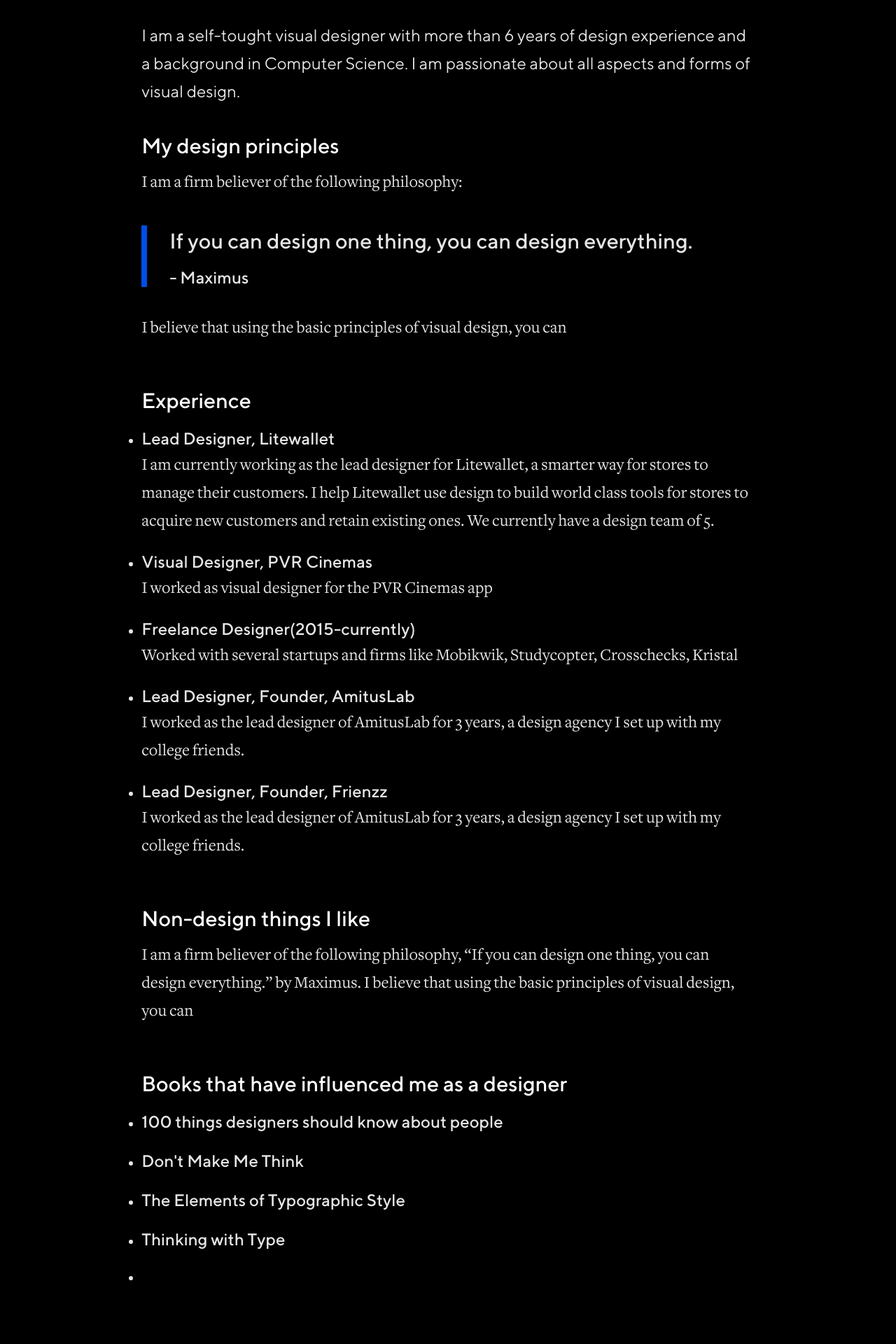
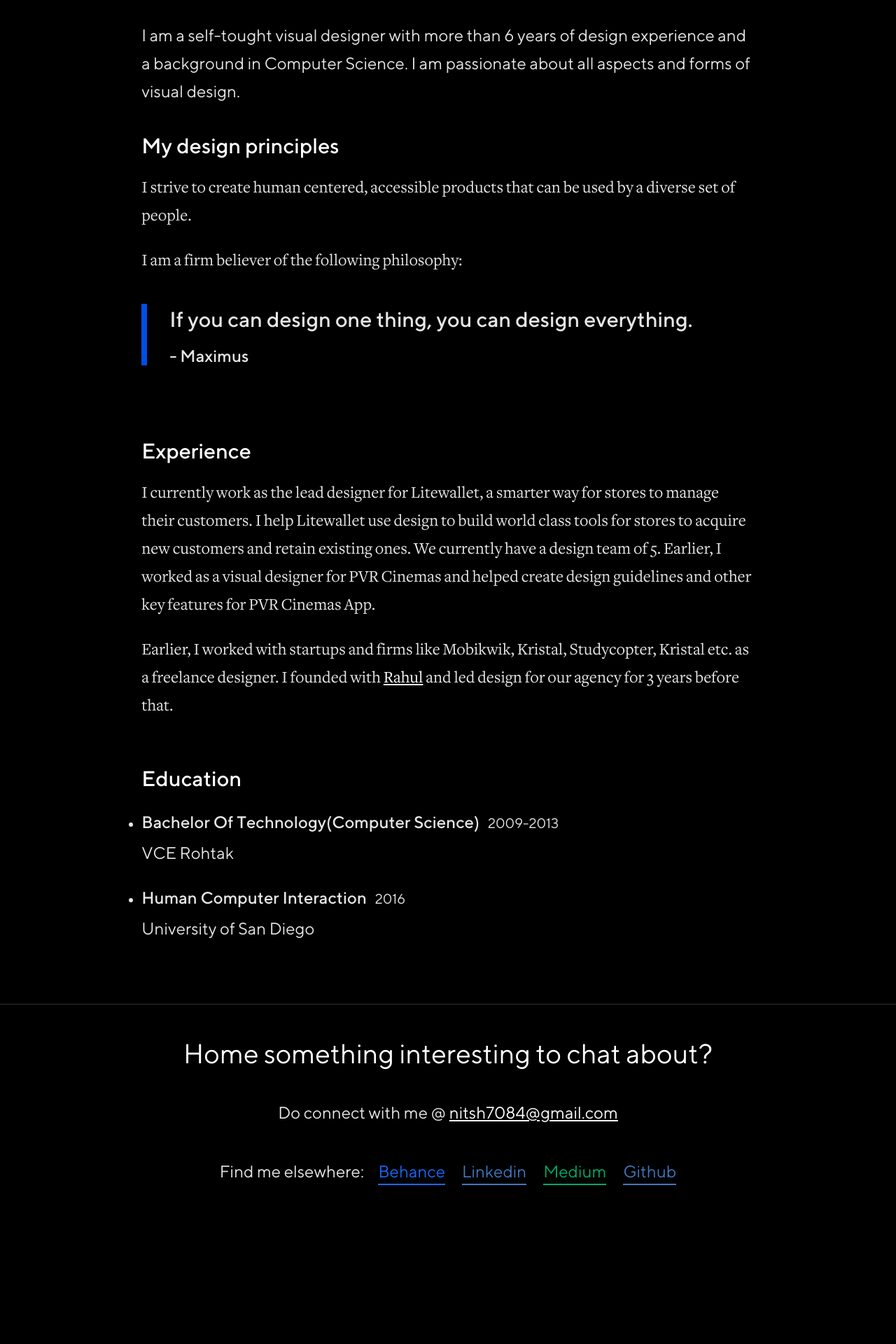
Before and after one commit to thenitish23121991/thenitish23121991.github.io, a PHP site: page /about.html in a window 1280 px wide. Shown: the part 505-2425 px from the top of the page at 70% size. Run offline with PHP 8.4, Linux system fonts and the light colour scheme; some libraries are stand-ins or nearby versions.

Commit message:
changed about page

```diff
--- a/about.html
+++ b/about.html
@@ -88,6 +88,15 @@ Hi, I am Nitish. I design things and watch cricket. Nice to meet you.
 My design principles
 </div>
 
+
+<div class="about_body">
+
+I strive to create human centered, accessible products that can be used by a diverse set of people.
+</div>
+
+
+
+
 <div class="about_body">
 
 I am a firm believer of the following philosophy:
@@ -168,7 +177,6 @@ I am a firm believer of the following philosophy:
 
 
 <div class="about_body no_padding">
- I believe that using the basic principles of visual design, you can
 </div>
 
 
@@ -183,26 +191,76 @@ Experience
 
 <div class="about_body">
 
+I currently work as the lead designer for Litewallet, a smarter way for stores to manage their customers. I help Litewallet use design to build world class tools for stores to acquire new customers and retain existing ones. We currently have a design team of 5. Earlier, I worked as a visual designer for PVR Cinemas and helped create design guidelines and other key features for PVR Cinemas App.
+
+</div>
+
+<div class="about_body">
+
+Earlier, I worked with startups and firms like Mobikwik, Kristal, Studycopter, Kristal etc. as a freelance designer. I founded with <a target="_blank" href="https://twitter.com/imindominus">Rahul</a> and led design for our agency for 3 years before that.
+
+</div>
+
+</div>
+
+
+
+
+<div class="about_section">
+<div class="about_title">
+
+Education
+</div>
+
+<div class="about_body">
+
+
 <ul>
 
-<li><div class="list_title">Lead Designer, Litewallet</div><div class="list_body">I am currently working as the lead designer for Litewallet, a smarter way for stores to manage their customers. I help Litewallet use design to build world class tools for stores to acquire new customers and retain existing ones. We currently have a design team of 5. </div></li>
+<li>
+
+<div>
+	<div class="list_title">Bachelor Of Technology(Computer Science)</div>
+
+	<div class="list_caption">
+		2009-2013
+	</div>
+
+</div>
+
+	<div class="list_desc">VCE Rohtak</div>
 
 
-<li><div class="list_title">Visual Designer, PVR Cinemas</div><div class="list_body">I worked as visual designer for the PVR Cinemas app </div></li>
+
+</li>
 
 
-<li><div class="list_title">Freelance Designer(2015-currently)</div><div class="list_body">Worked with several startups and firms like Mobikwik, Studycopter, Crosschecks, Kristal </div></li>
+<li>
 
-<li><div class="list_title">Lead Designer, Founder, AmitusLab</div><div class="list_body">I worked as the lead designer of AmitusLab for 3 years, a design agency I set up with my college friends.</div></li>
+<div>
+	<div class="list_title">Human Computer Interaction</div>
+		<div class="list_caption">
+		2016
+	</div>
 
-<li><div class="list_title">Lead Designer, Founder, Frienzz</div><div class="list_body">I worked as the lead designer of AmitusLab for 3 years, a design agency I set up with my college friends.</div></li>
+</div>
+
+	<div class="list_desc">University of San Diego</div>
+
+
+
+</li>
+
+
 
 </ul>
+
+</div>
 
 
 </div>
 
-</div>
+
 
 
 
@@ -222,7 +280,7 @@ I am a firm believer of the following philosophy, “If you can design one thing
 -->
 
 
-
+<!--
 <div class="about_section">
 <div class="about_title">
 
@@ -235,8 +293,11 @@ I am a firm believer of the following philosophy, “If you can design one thing
 </div>
 
 </div>
+-->
 
 
+
+<!--
 
 <div class="about_section">
 <div class="about_title">
@@ -262,7 +323,11 @@ Books that have influenced me as a designer
 
 </div>
 
+-->
 
+
+
+<!--
 
 <div class="about_section">
 <div class="about_title">
@@ -275,7 +340,7 @@ My Skills and area of expertise
 
 <li>
 
-	<div class="list_title">Visual Design</div><div class="list_body">I worked as the lead designer of AmitusLab for 3 years, a design agency I set up with my college friends.</div>
+	<div class="list_title">Visual Design</div><div class="list_body"></div>
 
 </li>
 
@@ -287,7 +352,13 @@ My Skills and area of expertise
 
 <li><div class="list_title">Prototyping</div></li>
 
-<li><div class="list_title">Frontend Development</div></li>
+<li>
+
+<div class="list_title">Frontend Development</div>
+<div class="list_body">I have a background in frontend development and am fluent with writing HTML/CSS</div>
+
+
+</li>
 </ul>
 
 
@@ -295,9 +366,11 @@ My Skills and area of expertise
 
 </div>
 
+-->
 
 
 
+<!--
 
 <div class="about_section">
 <div class="about_title">
@@ -310,6 +383,8 @@ I am a firm believer of the following philosophy, “If you can design one thing
 </div>
 
 </div>
+
+-->
 
 
 <!--
@@ -349,6 +424,50 @@ Experiments
 
 
 </div>
+
+
+
+<div class="footer" id="footer">
+
+
+
+
+<div class="footer_pattern_container">
+<div class="footer_pattern_left"><img alt="Footer Pattern Left" src="assets/images/footer_pattern_left.svg" /></div>
+<div class="footer_pattern_right"><img alt="Footer Pattern Right" src="assets/images/footer_pattern_right.svg" /></div>
+	</div>
+
+
+
+
+<div class="footer_text_container">
+
+<div class="footer_title">Home something interesting to chat about?</div>
+<div class="footer_desc">Do connect with me @ <a href="mailto:nitsh7084@gmail.com" target="_blank">nitsh7084@gmail.com</a></div>
+
+
+	</div>
+
+
+<div class="footer_icons_container">
+
+<div class="footer_segment">Find me elsewhere: <a href="javascript:void(0);" class="behance">Behance</a><a href="javascript:void(0);" class="linkedin">Linkedin</a><a href="javascript:void(0);" class="medium">Medium</a><a href="javascript:void(0);" class="github">Github</a>
+
+
+</div>
+
+
+
+
+</div>
+
+
+
+
+
+</div>
+
+
 
 
 </div>
--- a/assets/css/case_study.css
+++ b/assets/css/case_study.css
@@ -44,8 +44,11 @@ body {
   -moz-osx-font-smoothing: grayscale; }
 
 a {
-  text-decoration: none;
+  text-decoration: underline;
   color: white; }
+
+.link, a {
+  padding-bottom: 4px; }
 
 .container {
   height: 100%;
--- a/assets/css/style2.css
+++ b/assets/css/style2.css
@@ -803,7 +803,7 @@ svg.no_width g#Experiments g#Homepage rect:nth-child(29) {
   font-size: 24px;
   line-height: 40px;
   color: rgba(0, 0, 0, 0.87);
-  padding-top: 16px; }
+  padding-top: 24px; }
 
 .about_section .about_body.no_padding {
   padding-top: 0px; }
@@ -1021,4 +1021,41 @@ svg.no_width g#Experiments g#Homepage rect:nth-child(29) {
 .about_body ul li:nth-child(1) {
   margin-top: 0px; }
 
+.list_title {
+  display: inline-block; }
+
+.list_desc {
+  font-family: 'TTNormsRegular';
+  font-size: 24px;
+  color: rgba(255, 255, 255, 0.9);
+  line-height: 24px;
+  padding-top: 8px; }
+
+.list_caption {
+  font-family: 'TTNormsRegular';
+  font-size: 20px;
+  color: rgba(255, 255, 255, 0.9);
+  line-height: 24px;
+  display: inline-block;
+  padding-left: 8px; }
+
+.about_body ul li {
+  margin-top: 32px; }
+
+.about_body ul li:nth-child(1) {
+  margin-top: 0px; }
+
+#about_container .footer {
+  border-top: 1px solid #333;
+  margin-top: 56px; }
+
+#about_container .footer_title {
+  color: white; }
+
+#about_container .footer_desc {
+  color: rgba(255, 255, 255, 0.9); }
+
+#about_container .footer_segment {
+  color: rgba(255, 255, 255, 0.9); }
+
 /*# sourceMappingURL=style2.css.map */
--- a/assets/scss/case_study.scss
+++ b/assets/scss/case_study.scss
@@ -118,8 +118,11 @@ body{
 }
 
 a{
-	text-decoration:none;
+	text-decoration:underline;
 	color:$text_white;
+}
+.link, a{
+	padding-bottom:4px;
 }
 
 .container{
--- a/assets/scss/style2.scss
+++ b/assets/scss/style2.scss
@@ -996,7 +996,7 @@ height:auto;
 	font-size:$caption_text;
 	line-height:40px;
 	color:$text_dark_color;
-	padding-top:16px;
+	padding-top:24px;
 }
 .about_section .about_body.no_padding{
 	padding-top:0px;
@@ -1246,3 +1246,44 @@ transition:all .16s ease 0s;
 .about_body ul li:nth-child(1){
 	margin-top:0px;
 }
+
+.list_title{
+	display:inline-block;
+}
+.list_desc{
+	font-family:'TTNormsRegular';
+	font-size:$caption_text;
+	color:$text_white_second;
+	line-height:24px;
+	padding-top:8px;
+}
+
+.list_caption{
+	font-family:'TTNormsRegular';
+	font-size:$caption_text_halved;
+	color:$text_white_second;
+	line-height:24px;
+	display:inline-block;
+	padding-left:8px;
+}
+.about_body ul li{
+	margin-top:32px;
+}
+.about_body ul li:nth-child(1){
+	margin-top:0px;
+}
+
+
+#about_container .footer{
+	border-top:1px solid #333;
+	margin-top:72px;
+}
+#about_container .footer_title{
+	color:$text_white;
+}
+#about_container .footer_desc{
+color:$text_white_second;
+}
+#about_container .footer_segment{
+	color:$text_white_second;
+}
```
Also changed, not shown: 2 other files.
